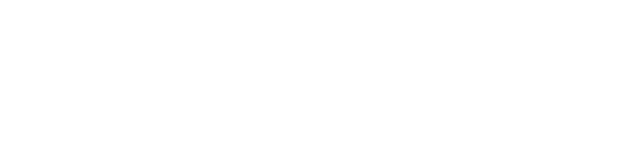
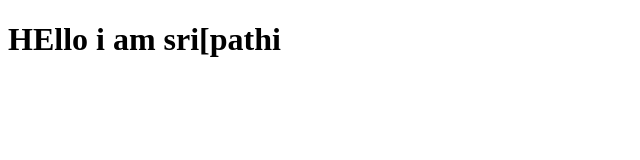
Before and after one commit to SREEYESWANTH-R/Spotify, a plain HTML site: page index.html in a window 1280 px wide. Shown: the whole page, without its empty margins (0-640 px from the left). Drawn offline with Linux system fonts and the light colour scheme.

Commit message:
initsil push

```diff
--- a/index.html
+++ b/index.html
@@ -8,6 +8,7 @@
 </head>
 <body>
 
+    <h1>HEllo i am sri[pathi</h1>
     <script type="script.js"></script>
 </body>
 </html>
```
